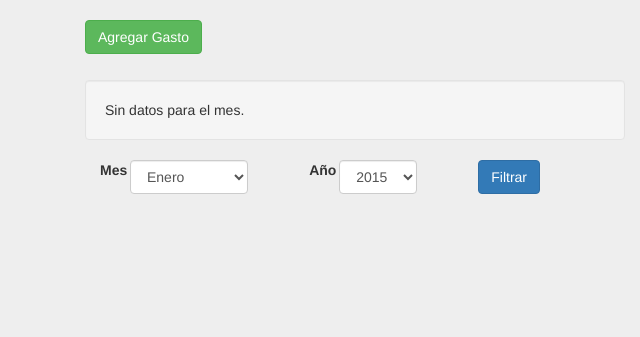
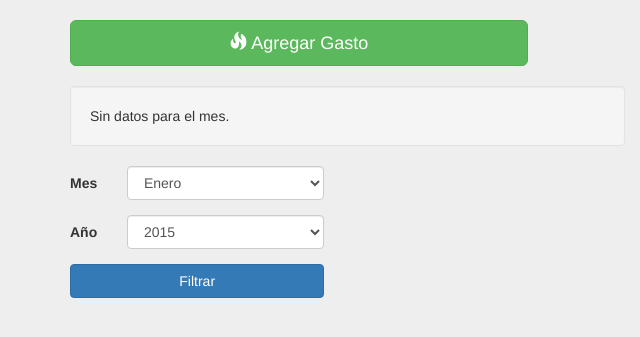
Before and after one commit to EmaBord/ExpenseManager, a Django app: page / in a window 1280 px wide. Shown: the part 52-389 px from the top of the page, without its empty margins (0-640 px from the left). Run offline with Django 3.2, Linux system fonts and the light colour scheme; data that the repository does not hold is empty; some libraries are stand-ins or nearby versions.

Commit message:
mejoras en la vista del listado de gastos

```diff
--- a/expenseManager/templates/expense/expense_list.html
+++ b/expenseManager/templates/expense/expense_list.html
@@ -10,15 +10,20 @@
 {% endblock%}
 
 {% block section%}
+	<div class="row">
 
-	<div class="col-md-12">
-		<a href="{% url "expense-add" %}" class="btn btn-success">Agregar Gasto</a>
+	<div class="col-xs-12 col-md-5 col-sm-12">
+		<a href="{% url "expense-add" %}" class="btn btn-lg btn-block btn-success"><i class="glyphicon glyphicon-fire"></i> Agregar Gasto</a>
 	</div>
-	<br><br><br>
+	</div>
+	<br>
 
 
+<div class="row">
 {%if object_list %}
+
   <div class="col-md-5">
+
   	<div class="panel panel-primary">
 	  <div class="panel-heading">
 	    <h3 class="panel-title">Gastos del mes</h3>
@@ -77,10 +82,10 @@
 
 	<div class="col-md-7">
 
-		<form class="form-inline" role="form" >
+		<form class="form-horizontal" role="form" >
 			<div class="form-group">
-		      <label for="select" class="col-lg-1 control-label">Mes</label>
-		      <div class="col-lg-3">
+		      <label for="select" class="col-md-1 col-sm-1 control-label">Mes</label>
+		      <div class="col-md-4 col-sm-12">
 		        <select class="form-control input-small" id="month">
 		          <option value='1'>Enero</option>
 		          <option value='2'>Febrero</option>
@@ -98,8 +103,8 @@
 		    </div>
 		</div>
 		    <div class="form-group">
-		      <label for="select" class="col-lg-1 control-label">Año</label>
-		      <div class="col-lg-2">
+		      <label for="select" class="col-md-1 col-sm-1 control-label">Año</label>
+		      <div class="col-md-4 col-sm-12">
 		        <select class="form-control" id="year" >
 		          <option value='2015'>2015</option>
 		          <option value='2016'>2016</option>
@@ -107,9 +112,10 @@
 		        </select>
 		    </div>
 		</div>
+
 		<div class="form-group">
-        	<div class="col-sm-4">
-            	<input type="button" class="btn btn-primary" onclick="enviar()" value="Filtrar">
+        	<div class="col-md-5 col-sm-12">
+            	<input type="button" class="btn btn-primary btn-md btn-block" onclick="enviar()" value="Filtrar">
         	</div>
     	</div>
 
@@ -123,6 +129,6 @@
 
 		}
 	</script>
-
+</div>
 
 {% endblock %}
```
